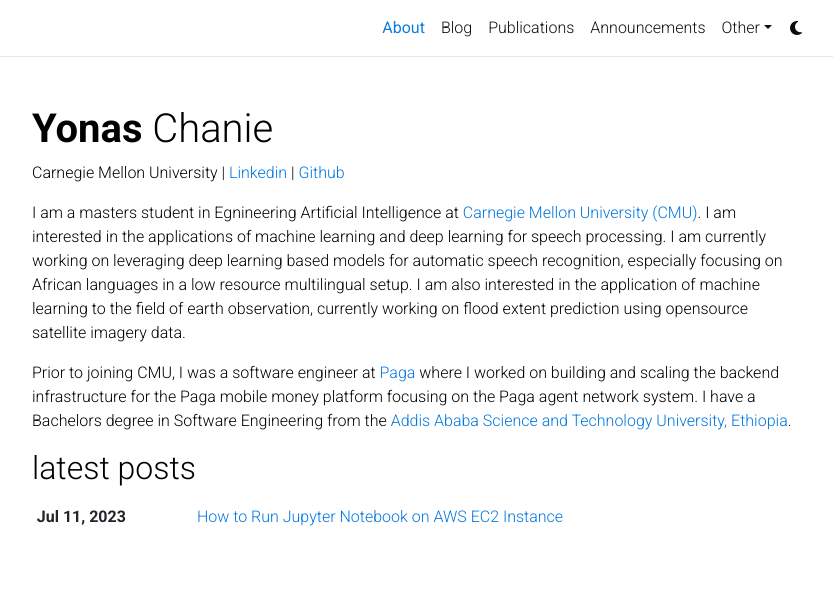
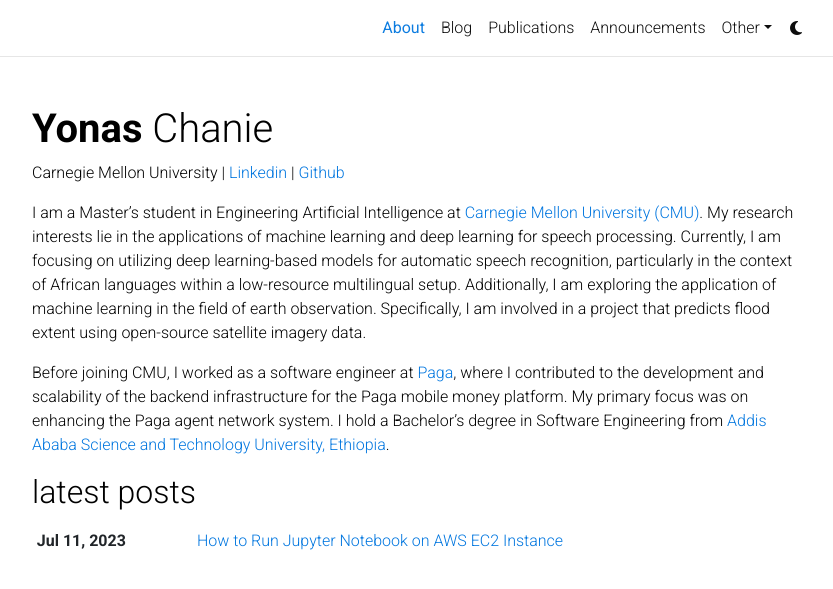
Before and after one commit to yonas-g/yonas-g.github.io, a Jekyll site: the page built from _pages/about.md, in a window 1280 px wide. Shown: the top 589 px of the page, without its empty margins (223-1056 px from the left). Built offline with Jekyll 4.4.1, drawn with Linux system fonts in a browser that asks for light colours; comment, search, counter and statistics services are not loaded; a style sheet for code colours, icons or effects is not loaded.

Commit message:
bio added

```diff
--- a/_pages/about.md
+++ b/_pages/about.md
@@ -20,9 +20,10 @@
 social: false  # includes social icons at the bottom of the page
 ---
 
-I am a masters student in Egnineering Artificial Intelligence at [Carnegie Mellon University (CMU)](https://cmu.edu). I am interested in the applications of machine learning and deep learning for speech processing. I am currently working on leveraging deep learning based models for automatic speech recognition, especially focusing on African languages in a low resource multilingual setup. I am also interested in the application of machine learning to the field of earth observation, currently working on flood extent prediction using opensource satellite imagery data.
 
-Prior to joining CMU, I was a software engineer at [Paga](https://mypaga.com) where I worked on building and scaling the backend infrastructure for the Paga mobile money platform focusing on the Paga agent network system. I have a Bachelors degree in Software Engineering from the [Addis Ababa Science and Technology University, Ethiopia](http://aastu.edu.et).
+I am a Master's student in Engineering Artificial Intelligence at [Carnegie Mellon University (CMU)](https://cmu.edu). My research interests lie in the applications of machine learning and deep learning for speech processing. Currently, I am focusing on utilizing deep learning-based models for automatic speech recognition, particularly in the context of African languages within a low-resource multilingual setup. Additionally, I am exploring the application of machine learning in the field of earth observation. Specifically, I am involved in a project that predicts flood extent using open-source satellite imagery data.
+
+Before joining CMU, I worked as a software engineer at [Paga](https://mypaga.com), where I contributed to the development and scalability of the backend infrastructure for the Paga mobile money platform. My primary focus was on enhancing the Paga agent network system. I hold a Bachelor's degree in Software Engineering from [Addis Ababa Science and Technology University, Ethiopia](http://aastu.edu.et).
 
 
 
```
